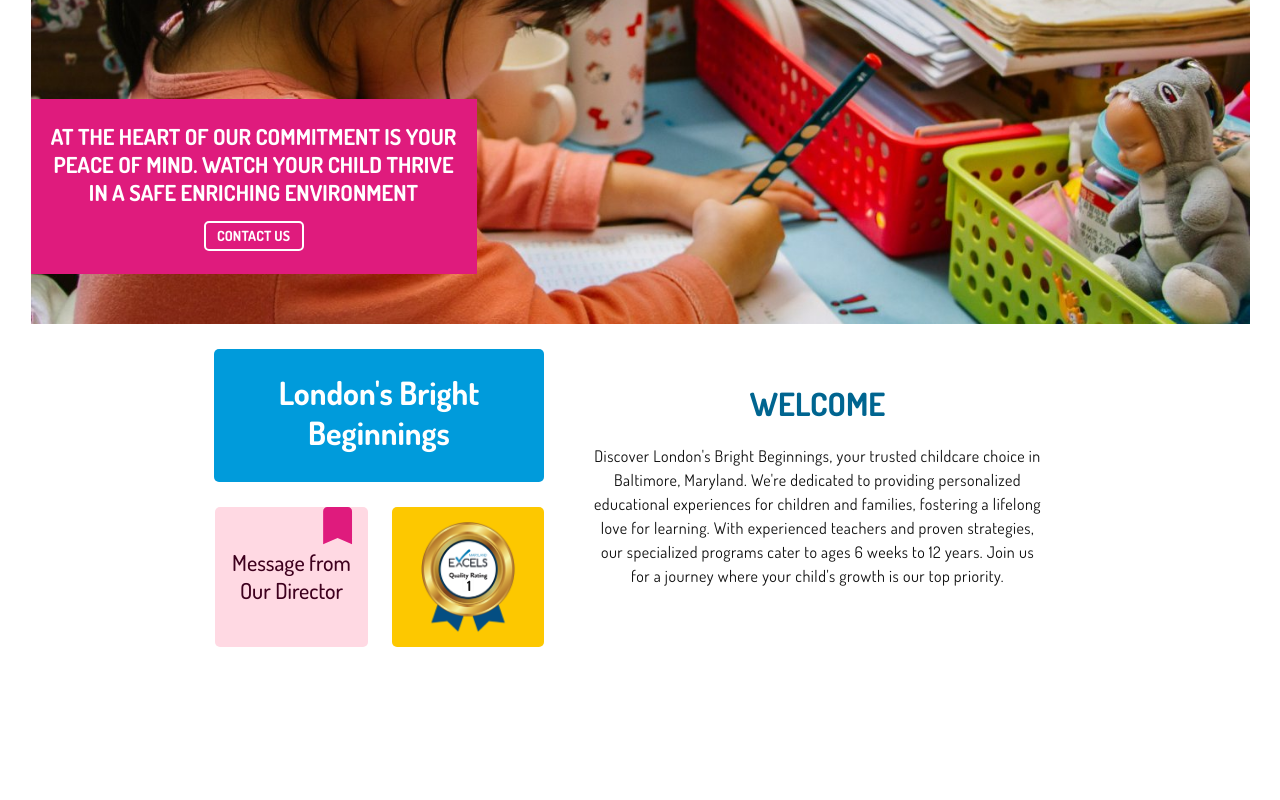
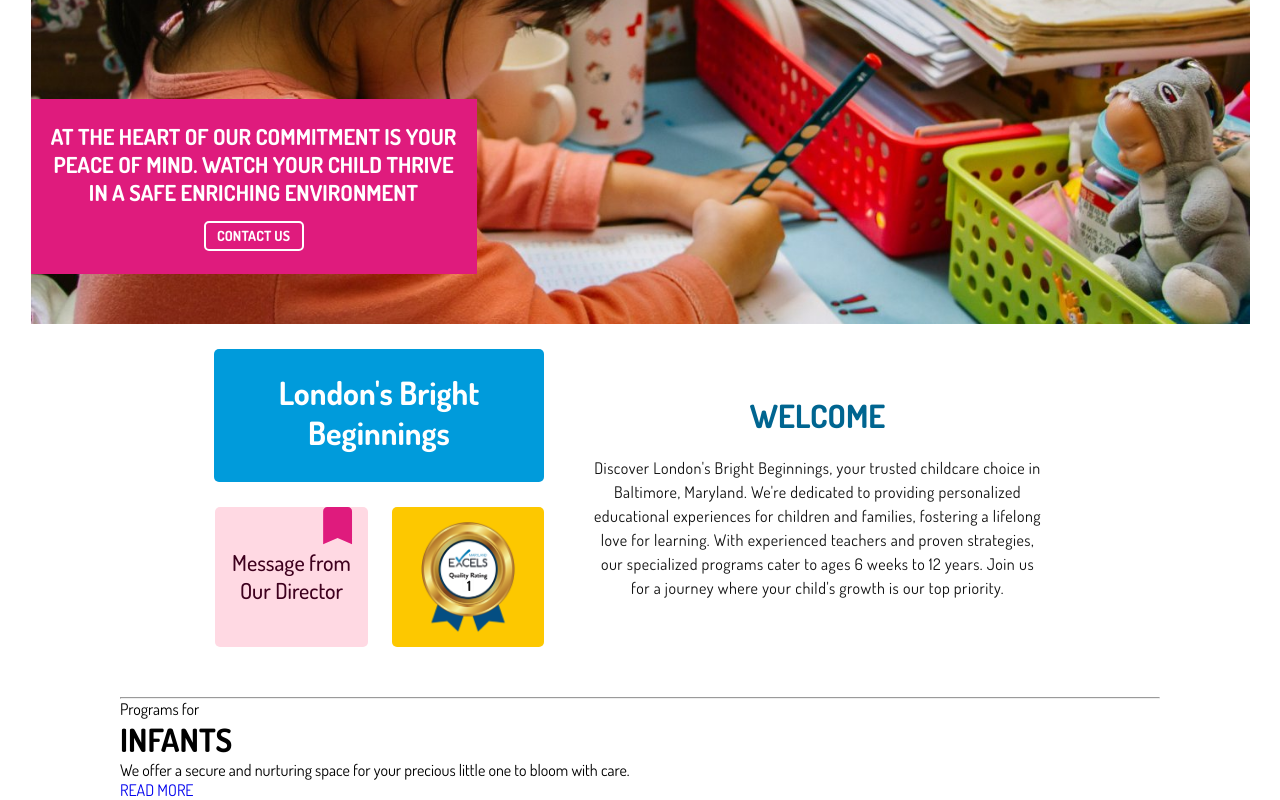
Before and after one commit to adinduokoro/London-s-Bright-Beginnings, a React (Create React App) app: page / in a window 1280 px wide. Shown: the part 352-1152 px from the top of the page. Before the commit the page ends 999 px from the top, so only its background shows below. Built offline with nearby package versions, Linux system fonts and the light colour scheme.

Commit message:
Program Card
Starting the program card section.

```diff
--- /dev/null
+++ b/src/components/programs/Programs.jsx
@@ -0,0 +1,22 @@
+import React from "react";
+
+const Programs = () => {
+  return (
+    <div className="section">
+      <div className="programs__cardContainer">
+        <div className="programs__cardInfo">
+          <span>Programs for</span>
+          <h1>INFANTS</h1>
+          <div className="cardLine"></div>
+          <p>
+            We offer a secure and nurturing space for your precious little one
+            to bloom with care.
+          </p>
+          <a href="/">READ MORE</a>
+        </div>
+      </div>
+    </div>
+  );
+};
+
+export default Programs;
--- a/src/components/welcome/Welcome.jsx
+++ b/src/components/welcome/Welcome.jsx
@@ -55,6 +55,7 @@ const Welcome = () => {
           </div>
         </div>
       </div>
+      <hr className="welcome__line" />
     </div>
   );
 };
--- a/src/pages/Home.jsx
+++ b/src/pages/Home.jsx
@@ -2,13 +2,14 @@ import React from "react";
 import Hero from "../components/hero/Hero";
 import "../styles/home.css";
 import Welcome from "../components/welcome/Welcome";
+import Programs from "../components/programs/Programs";
 
 const Home = () => {
   return (
     <div>
       <Hero />
       <Welcome />
-      {/* Programs */}
+      <Programs />
       {/* Cards */}
       {/* Offer */}
       {/* Testimonials */}
--- a/src/styles/home.css
+++ b/src/styles/home.css
@@ -65,15 +65,13 @@
   justify-content: center;
   align-items: center;
   gap: 1.5625rem;
-  width: 53.875rem;
   height: 18.625rem;
-  margin: 0 auto;
+  margin: 0 1.5625rem;
 }
 
 .welcome__left {
   display: flex;
   flex-direction: column;
-  width: 20.625rem;
   align-items: flex-end;
   align-content: flex-end;
   gap: 1.5625rem;
@@ -99,9 +97,12 @@
   line-height: 125%;
 }
 
-.welcome__star1{}
-.welcome__star2{}
-.welcome__star3{}
+.welcome__star1 {
+}
+.welcome__star2 {
+}
+.welcome__star3 {
+}
 
 .welcome__leftBottom {
   display: flex;
@@ -180,6 +181,7 @@
   justify-content: center;
   align-items: center;
   gap: 1.25rem;
+  max-width: 28.0625rem;
 }
 
 .welcome__title {
@@ -195,6 +197,20 @@
   font-size: var(--body-large);
   line-height: 150%;
   letter-spacing: 0.03125rem;
-  width: 28.0625rem;
-  height: 10.5rem;
 }
+
+.welcome__line {
+  margin-top: 3.12rem;
+  width: 100%;
+  height: 0.125rem;
+  background: #eee;
+}
+
+/* PROGRAM CARDS */
+.programs__cardContainer{}
+.programs__cardInfo{}
+.programs__cardInfo span{}
+.programs__cardInfo h1{}
+.programs__cardInfo .cardLine{}
+.programs__cardInfo p{}
+.programs__cardInfo a{}
```
